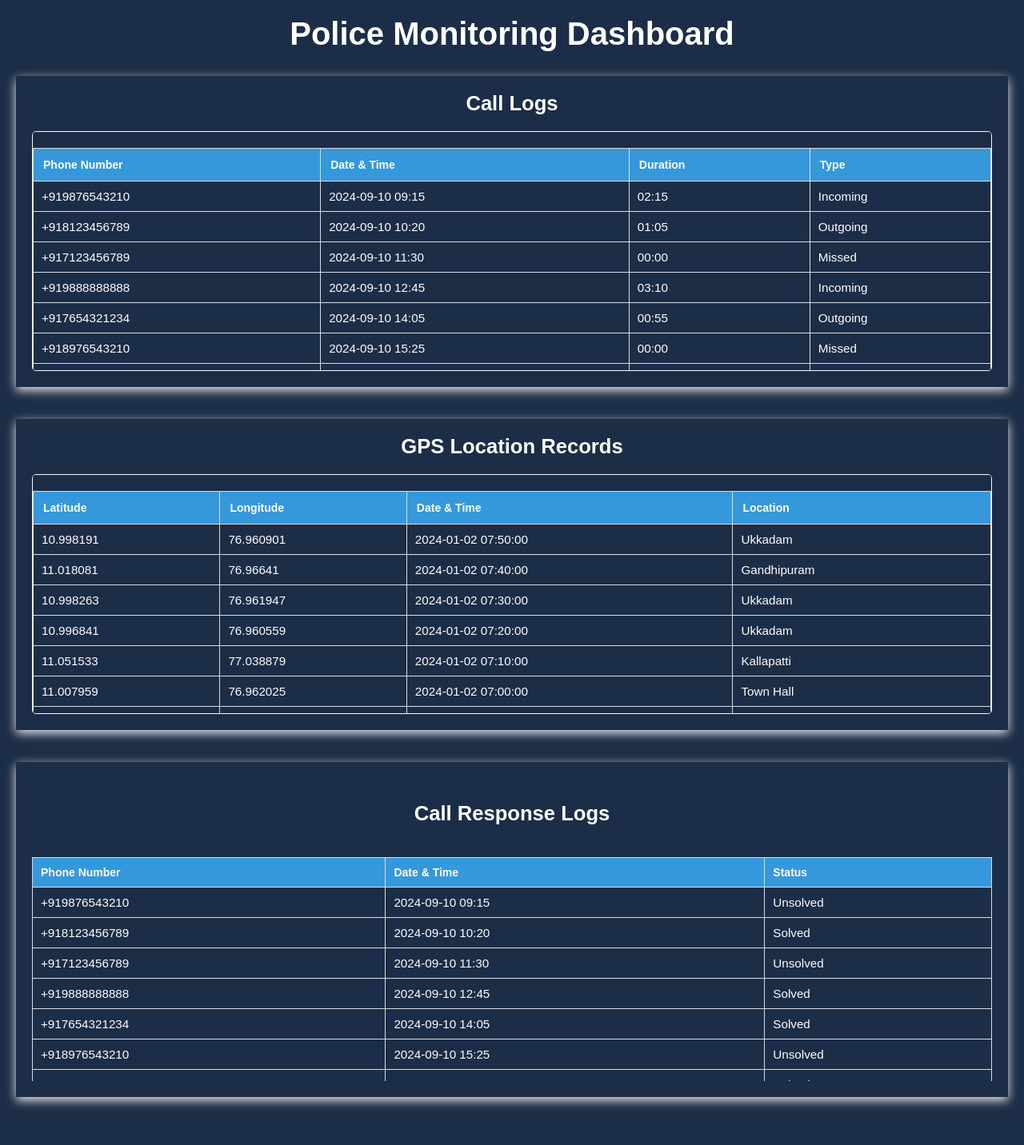
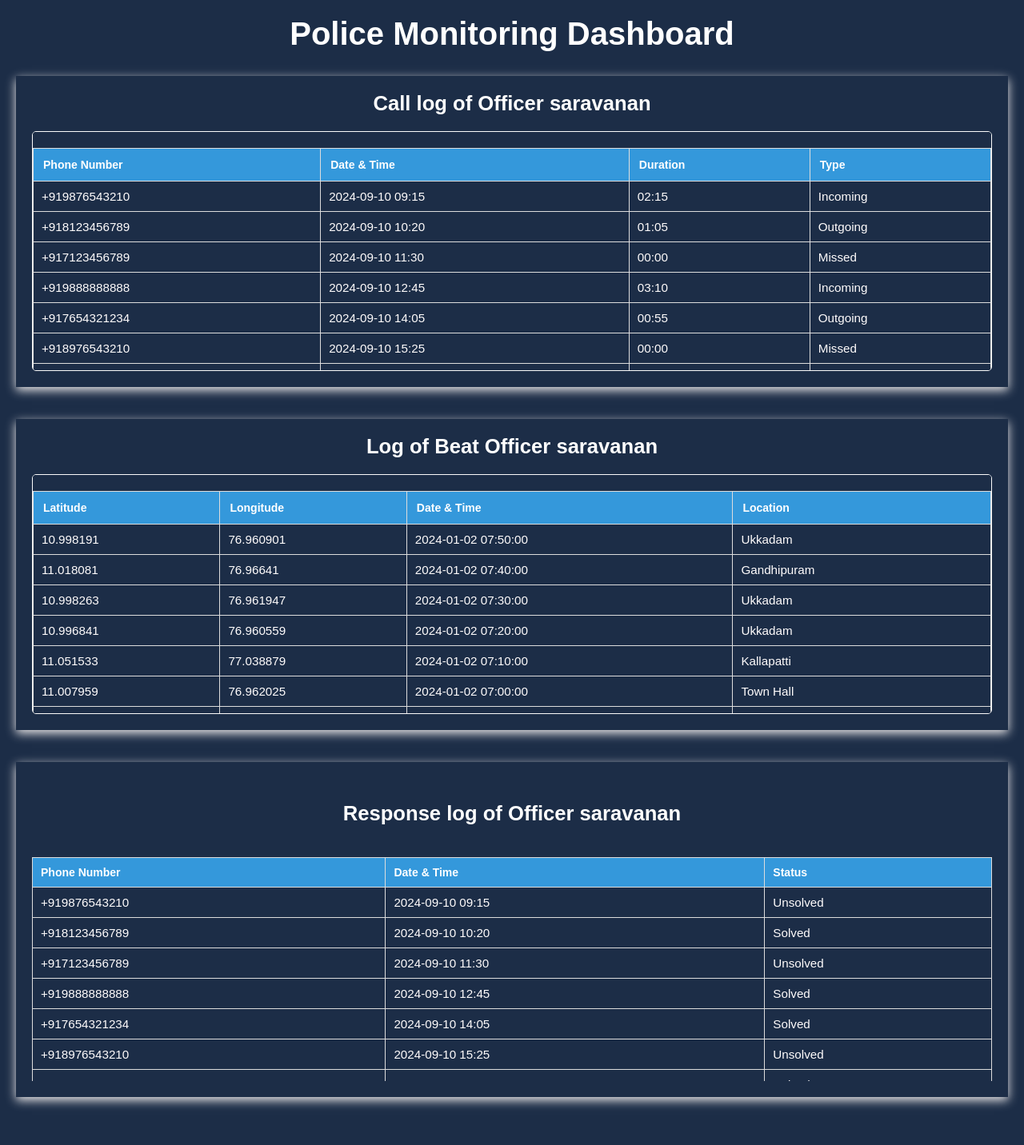
Before and after one commit to lokeshvchanel/police_monitoring, a Flask app: page / in a window 1280 px wide. Shown: the whole page at 80% size. Run offline with Flask 3, Linux system fonts and the light colour scheme; data comes from the database, SQL or seed files in the repository.

Commit message:
Update index.html

```diff
--- a/templates/index.html
+++ b/templates/index.html
@@ -97,7 +97,7 @@
 
     <!-- Call Log Section -->
     <div class="table-container">
-      <h2>Call Logs</h2>
+      <h2>Call log of Officer saravanan</h2>
       <div class="scrollable-table">
         <table>
           <thead>
@@ -206,7 +206,7 @@
 
     <!-- GPS Location Records -->
     <div class="table-container">
-      <h2>GPS Location Records</h2>
+      <h2>Log of Beat Officer saravanan</h2>
       <div class="scrollable-table">
         <table>
           <thead>
@@ -234,7 +234,7 @@
     <!-- Response Log Section -->
     <div class="table-container">
       <div class="response-log-container">
-        <h2>Call Response Logs</h2>
+        <h2>Response log of Officer saravanan </h2>
         <div class="scrollable-response-log">
           <table class="response-log-table">
             <thead>
```
